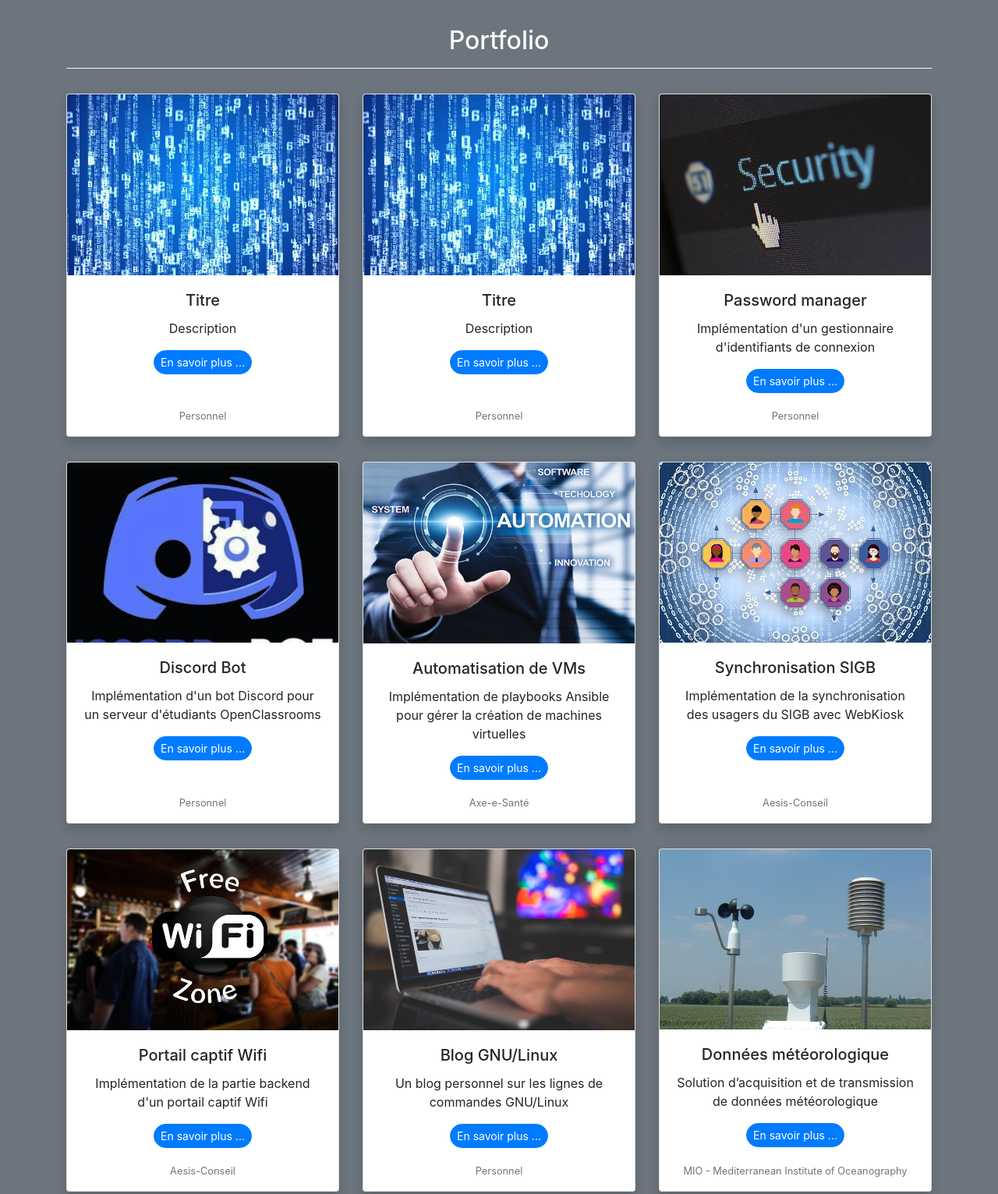
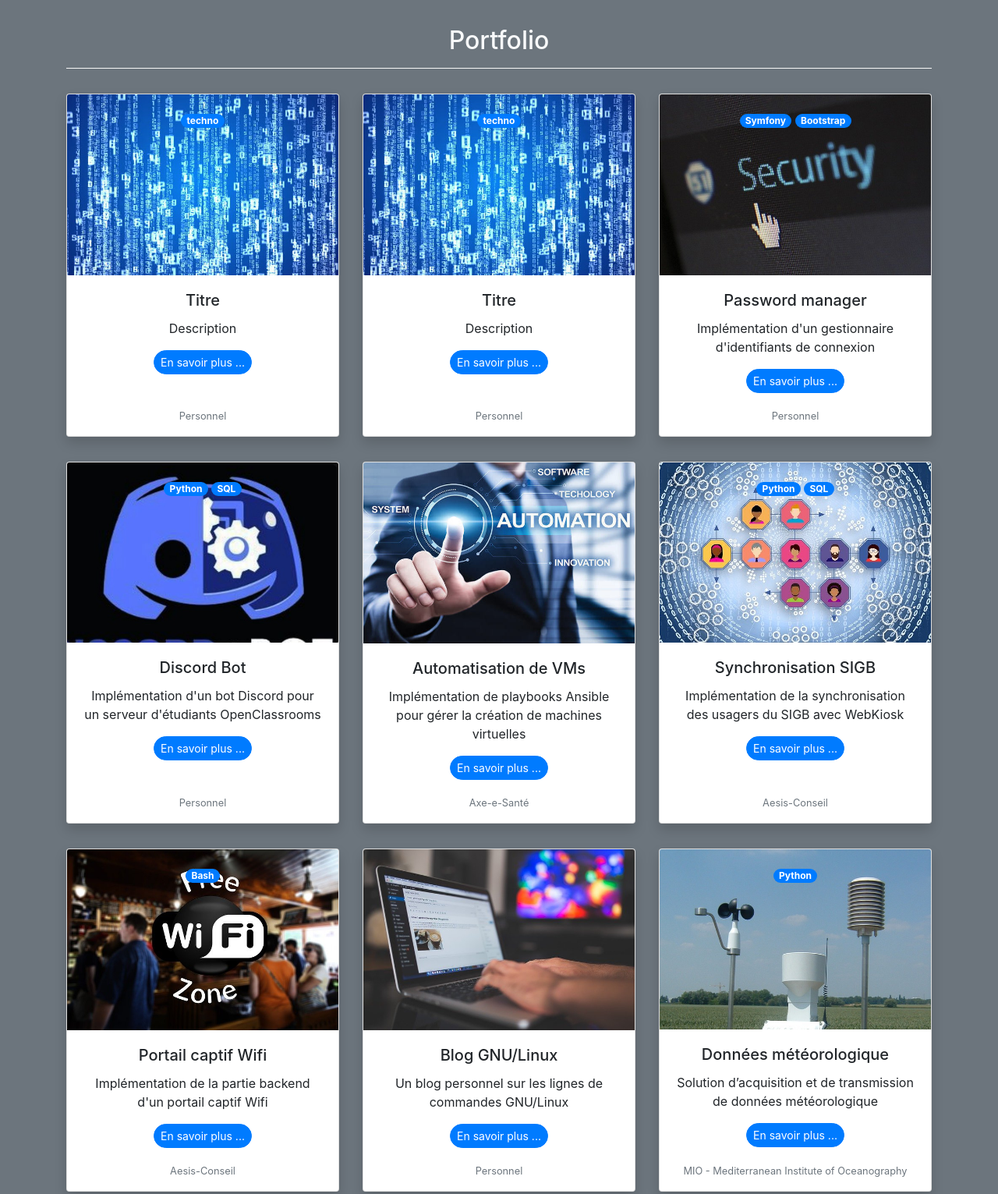
Before and after one commit to mikaelflora/mikaelflora.github.io, a plain HTML site: page index.html in a window 1280 px wide. Shown: the part 1380-2911 px from the top of the page at 78% size. Drawn offline with nearby package versions, Linux system fonts and the light colour scheme.

Commit message:
ajout des flags techno sur les projets des portfolio

```diff
--- a/index.html
+++ b/index.html
@@ -92,6 +92,11 @@
 			<div class="card-deck">
 				<div class="card my-3 shadow project">
 					<img class="card-img-top" src="public/images/matrix.jpg" alt="Card image cap">
+					<div class="card-img-overlay">
+    					<p>
+    						<span class="card-text text-right badge badge-primary badge-pill">techno</span>
+    					</p>
+    				</div>
 					<div class="card-body">
 						<h5 class="card-title">Titre</h5>
 						<p class="card-text">Description</p>
@@ -103,6 +108,11 @@
 				</div>
 				<div class="card my-3 shadow project">
 					<img class="card-img-top" src="public/images/matrix.jpg" alt="Card image cap">
+					<div class="card-img-overlay">
+    					<p>
+    						<span class="card-text text-right badge badge-primary badge-pill">techno</span>
+    					</p>
+    				</div>
 					<div class="card-body">
 						<h5 class="card-title">Titre</h5>
 						<p class="card-text">Description</p>
@@ -114,6 +124,12 @@
 				</div>
 				<div class="card my-3 shadow project">
 					<img class="card-img-top" src="public/images/password-manager.jpg" alt="Card image cap">
+					<div class="card-img-overlay">
+    					<p>
+    						<span class="card-text text-right badge badge-primary badge-pill">Symfony</span>
+    						<span class="card-text text-right badge badge-primary badge-pill">Bootstrap</span>
+    					</p>
+    				</div>
 					<div class="card-body">
 						<h5 class="card-title">Password manager</h5>
 						<p class="card-text">Implémentation d'un gestionnaire d'identifiants de connexion</p>
@@ -127,6 +143,12 @@
 			<div class="card-deck">
 				<div class="card my-3 shadow project">
 					<img class="card-img-top" src="public/images/discord.jpg" alt="Card image cap">
+					<div class="card-img-overlay">
+    					<p>
+    						<span class="card-text text-right badge badge-primary badge-pill">Python</span>
+    						<span class="card-text text-right badge badge-primary badge-pill">SQL</span>
+    					</p>
+    				</div>
 					<div class="card-body">
 						<h5 class="card-title">Discord Bot</h5>
 						<p class="card-text">Implémentation d'un bot Discord pour un serveur d'étudiants OpenClassrooms</p>
@@ -149,6 +171,12 @@
 				</div>
 				<div class="card my-3 shadow project">
 					<img class="card-img-top" src="public/images/users-network.jpg" alt="Card image cap">
+					<div class="card-img-overlay">
+    					<p>
+    						<span class="card-text text-right badge badge-primary badge-pill">Python</span>
+    						<span class="card-text text-right badge badge-primary badge-pill">SQL</span>
+    					</p>
+    				</div>
 					<div class="card-body">
 						<h5 class="card-title">Synchronisation SIGB</h5>
 						<p class="card-text">Implémentation de la synchronisation des usagers du SIGB avec WebKiosk</p>
@@ -162,6 +190,11 @@
 			<div class="card-deck">
 				<div class="card my-3 shadow project">
 					<img class="card-img-top" src="public/images/wifi.jpg" alt="Card image cap">
+					<div class="card-img-overlay">
+    					<p>
+    						<span class="card-text text-right badge badge-primary badge-pill">Bash</span>
+    					</p>
+    				</div>
 					<div class="card-body">
 						<h5 class="card-title">Portail captif Wifi</h5>
 						<p class="card-text">Implémentation de la partie backend d'un portail captif Wifi</p>
@@ -184,6 +217,11 @@
 				</div>
 				<div class="card my-3 shadow project">
 					<img class="card-img-top" src="public/images/weather-station.jpg" alt="Card image cap">
+					<div class="card-img-overlay">
+    					<p>
+    						<span class="card-text text-right badge badge-primary badge-pill">Python</span>
+    					</p>
+    				</div>
 					<div class="card-body">
 						<h5 class="card-title">Données météorologique</h5>
 						<p class="card-text">Solution d’acquisition et de transmission de données météorologique</p>
```
